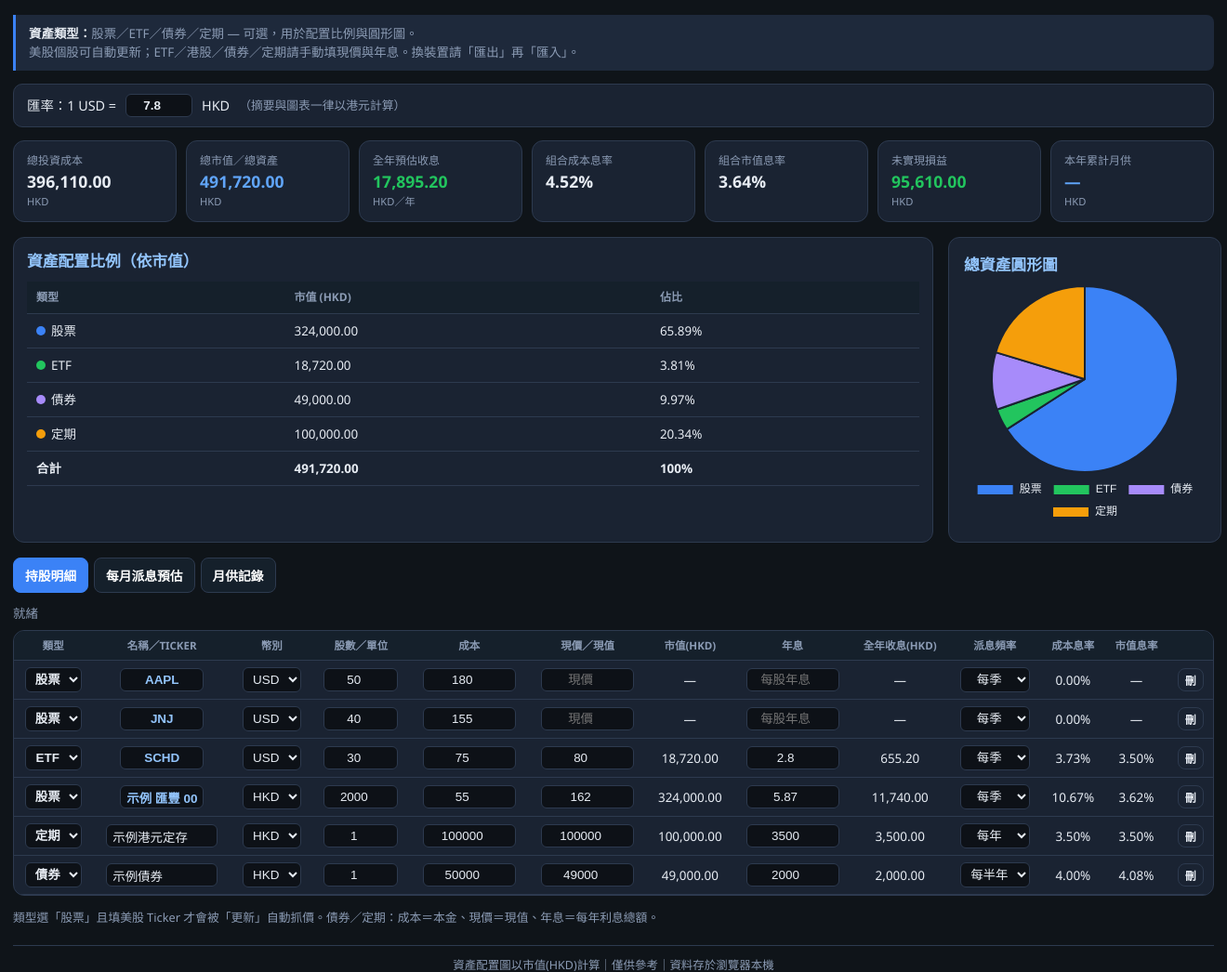
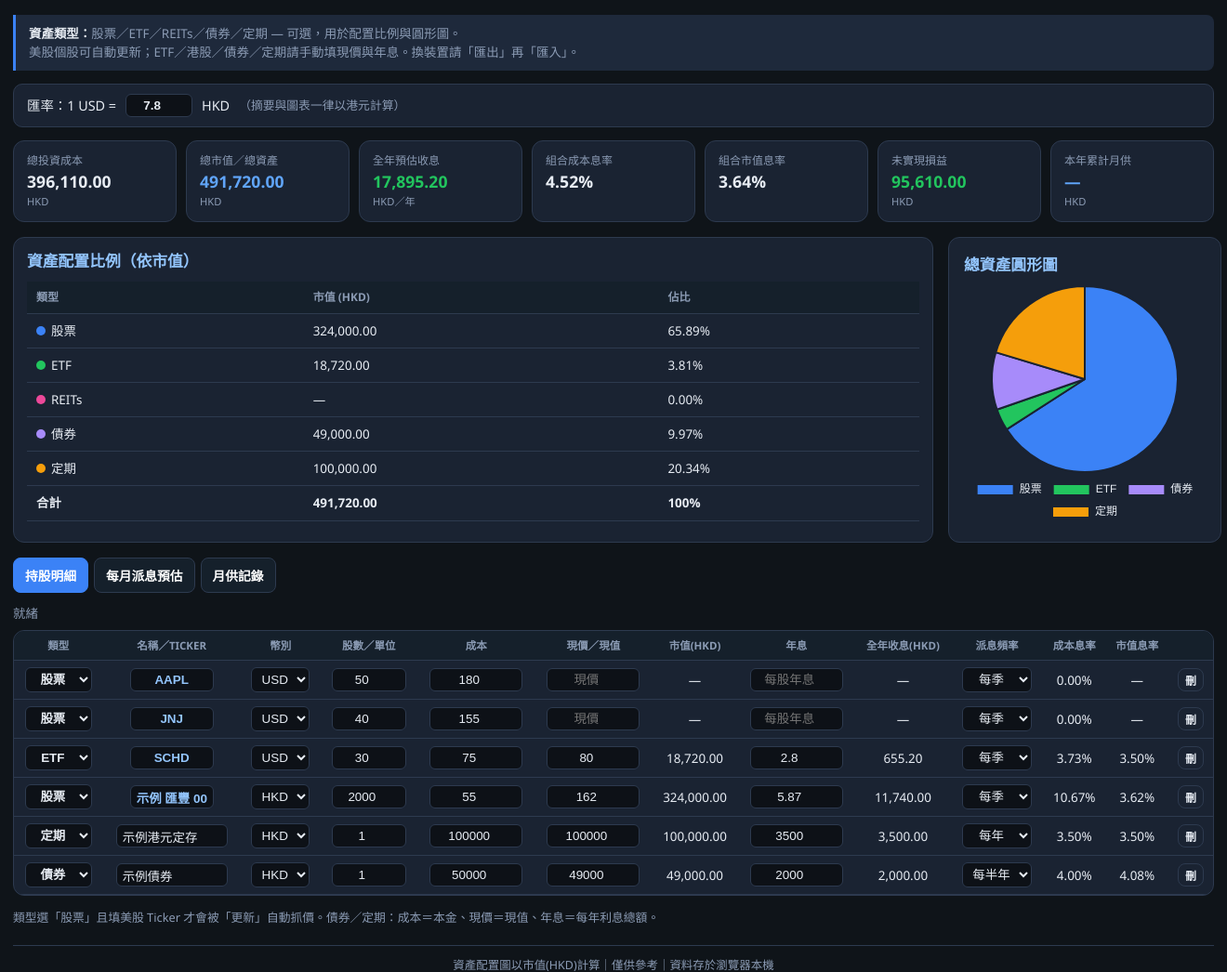
Before and after one commit to faifai821-beep/dividend-tracker, a Flask app: page / in a window 1320 px wide. Shown: the part 58-1104 px from the top of the page at 93% size. Run offline with Flask 3, Linux system fonts and the light colour scheme.

Commit message:
Add files via upload

```diff
--- a/templates/index.html
+++ b/templates/index.html
@@ -75,7 +75,7 @@
   </header>
 
   <div class="hint">
-    <strong>資產類型：</strong>股票／ETF／債券／定期 — 可選，用於配置比例與圓形圖。<br>
+    <strong>資產類型：</strong>股票／ETF／REITs／債券／定期 — 可選，用於配置比例與圓形圖。<br>
     美股個股可自動更新；ETF／港股／債券／定期請手動填現價與年息。換裝置請「匯出」再「匯入」。
   </div>
 
@@ -180,6 +180,7 @@ const FX_KEY = "div_fx_v5";
 const ASSET_TYPES = [
   { id:"stock", label:"股票", color:"#3b82f6" },
   { id:"etf", label:"ETF", color:"#22c55e" },
+  { id:"reit", label:"REITs", color:"#ec4899" },
   { id:"bond", label:"債券", color:"#a78bfa" },
   { id:"deposit", label:"定期", color:"#f59e0b" },
 ];
@@ -215,7 +216,7 @@ function normalizeType(t){
   // 相容舊版
   if(!t || t==="hk") return "stock";
   if(t==="manual") return "deposit";
-  if(["stock","etf","bond","deposit"].includes(t)) return t;
+  if(["stock","etf","reit","bond","deposit"].includes(t)) return t;
   return "stock";
 }
 function isTotalMode(type){
@@ -273,7 +274,7 @@ function setStatus(msg,type=""){ const el=document.getElementById("status"); el.
 
 /* ---- 資產配置 + 圓形圖 ---- */
 function renderAllocation(){
-  const sums = { stock:0, etf:0, bond:0, deposit:0 };
+  const sums = { stock:0, etf:0, reit:0, bond:0, deposit:0 };
   rows.forEach(r=>{
     const c = calcRow(r);
     const t = c.type;
@@ -383,8 +384,8 @@ function renderHoldings(){
       ${ASSET_TYPES.map(t=>`<option value="${t.id}" ${type===t.id?"selected":""}>${t.label}</option>`).join("")}
     </select>`;
     // 股票/ETF 可用 ticker；債券/定期用名稱；港股可用名稱
-    const nameCell = (type==="stock"||type==="etf")
-      ? `<input class="ticker" type="text" value="${esc(r.ticker||r.name||"")}" data-i="${i}" data-f="ticker" placeholder="AAPL" title="美股可填 Ticker 自動更新" />`
+    const nameCell = (type==="stock"||type==="etf"||type==="reit")
+      ? `<input class="ticker" type="text" value="${esc(r.ticker||r.name||"")}" data-i="${i}" data-f="ticker" placeholder="AAPL / O / VNQ" title="美股／REITs 可填 Ticker 自動更新" />`
       : `<input class="name-input" type="text" value="${esc(r.name||r.ticker||"")}" data-i="${i}" data-f="name" placeholder="名稱" />`;
 
     // 現價/年息：非純自動美股都可編輯；有 ticker 的股票仍顯示可編輯以支援手動
@@ -487,7 +488,7 @@ async function updateQuotes(){
   // 僅更新「股票」且有美股風格 ticker 的列
   const tickers=rows.filter(r=>{
     const t=normalizeType(r.type);
-    if(t!=="stock"&&t!=="etf") return false;
+    if(t!=="stock"&&t!=="etf"&&t!=="reit") return false;
     const tk=(r.ticker||"").trim();
     return /^[A-Z][A-Z0-9.\-]{0,11}$/i.test(tk);
   }).map(r=>(r.ticker||"").trim().toUpperCase());
@@ -501,7 +502,7 @@ async function updateQuotes(){
     const map={}; (data.results||[]).forEach(r=>map[r.ticker]=r);
     rows.forEach(r=>{
       const t=normalizeType(r.type);
-      if(t!=="stock"&&t!=="etf") return;
+      if(t!=="stock"&&t!=="etf"&&t!=="reit") return;
       const d=map[(r.ticker||"").toUpperCase()];
       if(!d||d.error) return;
       if(d.name) r.name=d.name;
```
